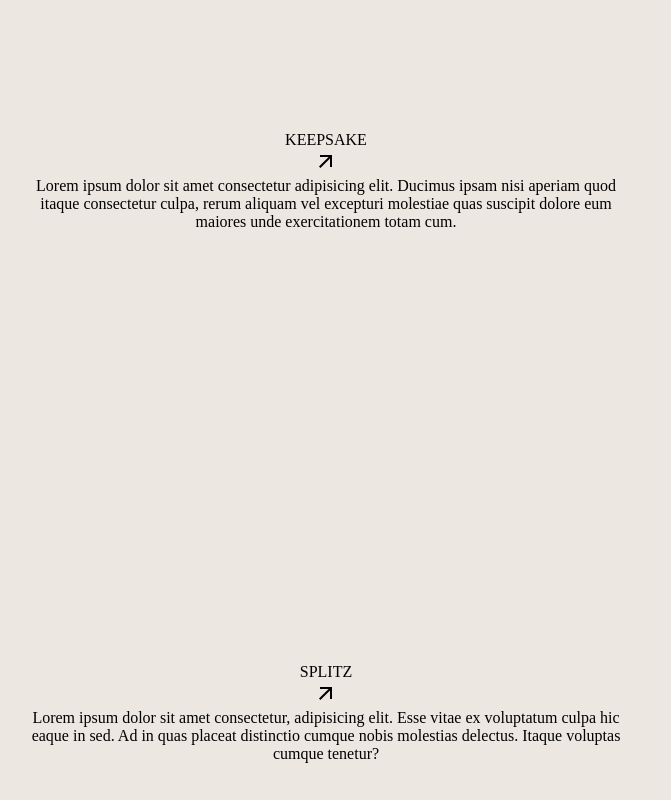
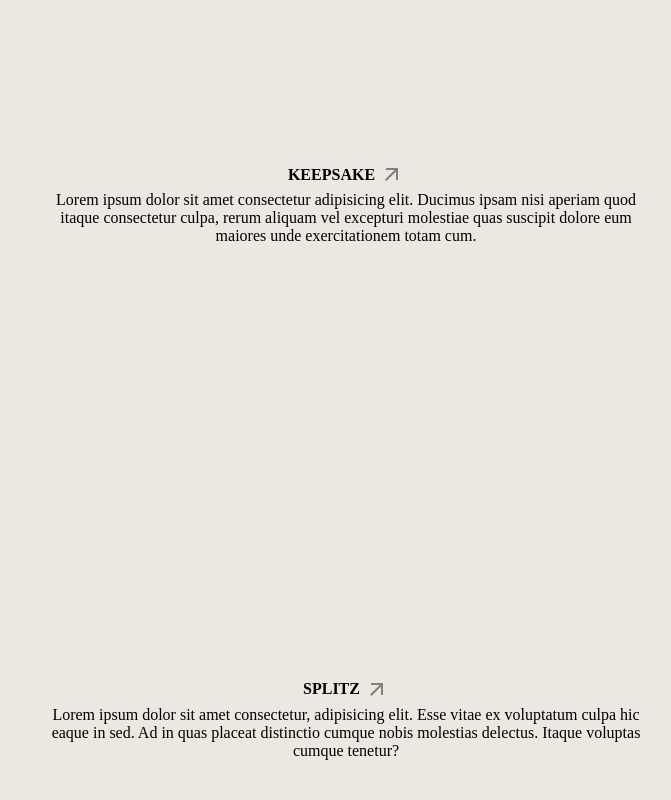
Before and after one commit to teegrg/tsheringgurung, a React (Create React App) app in the folder tsheringgurung/: page / in a window 1280 px wide. Shown: the part 1200-2000 px from the top of the page, without its empty margins (294-965 px from the left). Built offline with nearby package versions, Linux system fonts and the light colour scheme.

Commit message:
styled line thru on title

```diff
--- a/tsheringgurung/src/style/home.css
+++ b/tsheringgurung/src/style/home.css
@@ -12,27 +12,6 @@
 @keyframes fade-out {
   /* 25% { opacity: 0.5;} */
   85%, 100% {opacity: 0; scale: 1.5;}
-}
-
-.home__text {
-  font-size: 6em;
-}
-
-.home__text__last {
-  font-size: 3em;
-  padding-top: 50px;
-  color: rgba(0, 0, 0, 0.75);
-  /* font-weight:  */
-}
-
-.project {
-  width: 600px;
-  margin: 50px 25% 50px 25%;
-}
-
-.project__text {
-  padding: 25px 0 25px 0;
-  text-align: center;
 }
 
 .img {
@@ -51,3 +30,71 @@ a {
   text-decoration: none;
   color: inherit;
 }
+
+.home__text {
+  font-size: 6em;
+}
+
+.home__text__last {
+  font-size: 3em;
+  padding-top: 50px;
+  color: rgba(0, 0, 0, 0.75);
+  /* font-weight:  */
+}
+
+.project {
+  display: flex;
+  flex-direction: column;
+  align-items: center;
+  margin: 50px;
+}
+
+.project__text {
+  width: 600px;
+  padding: 25px 0 25px 0;
+  text-align: center;
+}
+
+.title {
+  display: flex;
+  justify-content: center;
+  padding-bottom: 5px;
+  font-weight: bold;
+}
+
+.title__text {
+  position: relative;
+  text-decoration: none;
+  padding-top: 3.5px;
+}
+
+.title__text::before {
+  content: '';
+  position: absolute;
+  bottom: 0;
+  left: 0;
+  width: 0;
+  height: 2px; /* Adjust the underline thickness as needed */
+  background-color: rgba(238, 142, 86, 0.736); /* Set the underline color */
+  transition: width 0.5s ease; /* Adjust the duration and easing as needed */
+}
+
+.title__text:hover::before {
+  width: 100%;
+}
+
+.arrow {
+  padding-left: 5PX;
+  transform: scale(1);
+  color: rgb(128, 128, 128);
+}
+
+.keepsake__text,
+.card__text {
+  padding-top: 35px;
+}
+
+.keepsake__arrow,
+.card__arrow {
+  padding-top: 31px;
+}
```
